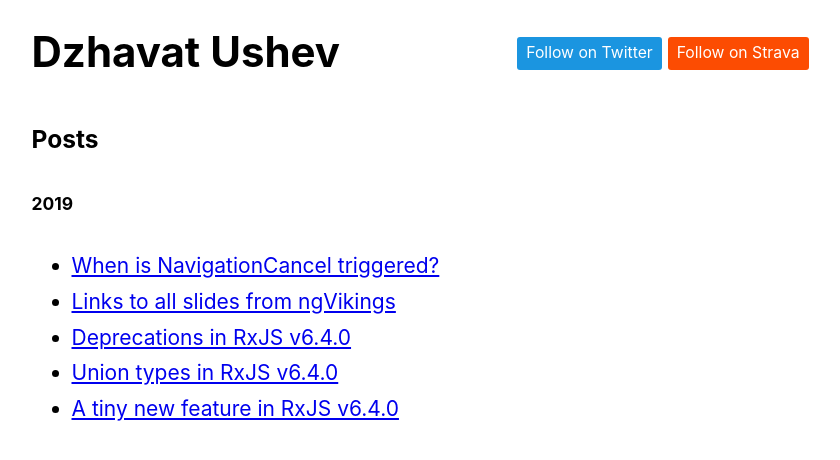
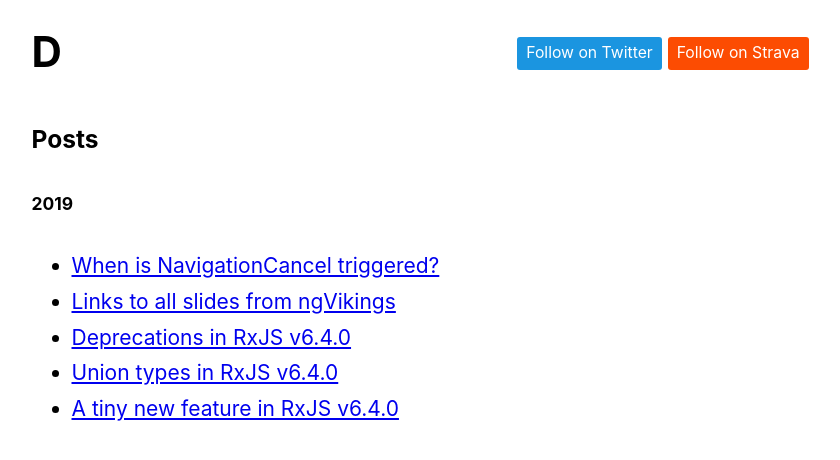
Before and after one commit to dzhavat/dzhavat.github.io, a Jekyll site: the page built from index.md, in a window 1280 px wide. Shown: the top 460 px of the page, without its empty margins (220-1060 px from the left). Built offline with Jekyll 4.4.1, drawn with Linux system fonts in a browser that asks for light colours; our own code applies the rules of GitHub Pages for plain Markdown files.

Commit message:
Update custom.css

```diff
--- a/assets/css/custom.css
+++ b/assets/css/custom.css
@@ -48,6 +48,15 @@
   margin: 0px;
 }
 
+header h1 span {
+  opacity: 0;
+  transition: opacity .3s ease-in;
+}
+
+header h1:hover span {
+  opacity: 1;
+}
+
 article h2 {
   margin-bottom: 0;
 }
@@ -95,7 +104,7 @@
     justify-content: space-between;
   }
 
-  .follow-me-btns {
+  .follow-btns {
     text-align: right;
   }
 }
```
